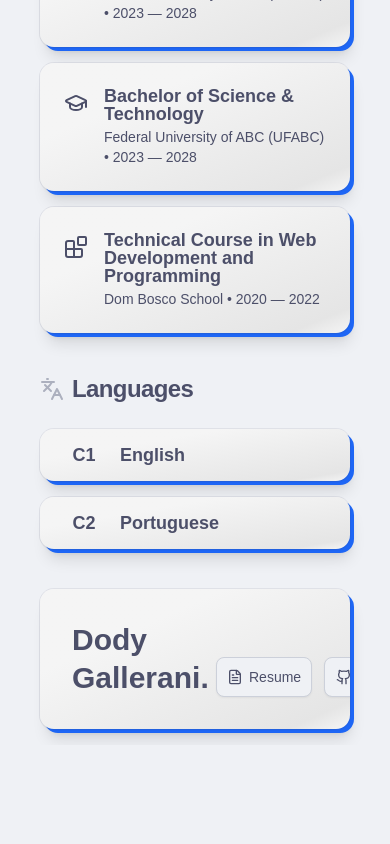
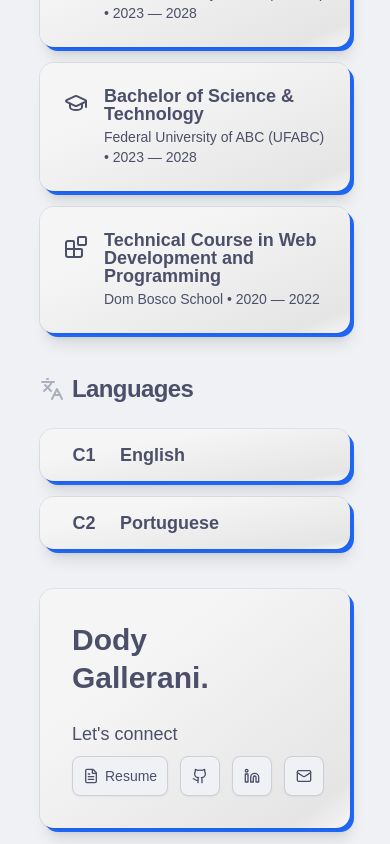
Before and after one commit to GardenMovie/portfolio, a React (Vite) app: page / in a window 390 px wide. Shown: the part 4840-5684 px from the top of the page. Before the commit the page ends 5585 px from the top, so only its background shows below. Built offline with nearby package versions, Linux system fonts and the light colour scheme.

Commit message:
Fix: change flexbox direction of the about section when using smaller screens

```diff
--- a/src/sections/AboutSimple.tsx
+++ b/src/sections/AboutSimple.tsx
@@ -5,12 +5,12 @@ import IconLinks from "../components/common/IconLinks";
 const AboutSimple: React.FC = () => {
   return (
     <section className="relative w-full mb-2">
-      <Card className="flex flex-row p-8">
+      <Card className="flex md:flex-row p-8">
         <div className="flex flex-col text-3xl font-bold whitespace-pre leading-tight text-left min-w-[120px]">
           <span>Dody</span>
           <span>Gallerani.</span>
         </div>
-        <div className="flex flex-col flex-1 items-end gap-2">
+        <div className="flex flex-col flex-1 md:items-end gap-2">
           <span className="text-lg font-medium">Let&apos;s connect</span>
           <IconLinks row={true} />
         </div>
```
